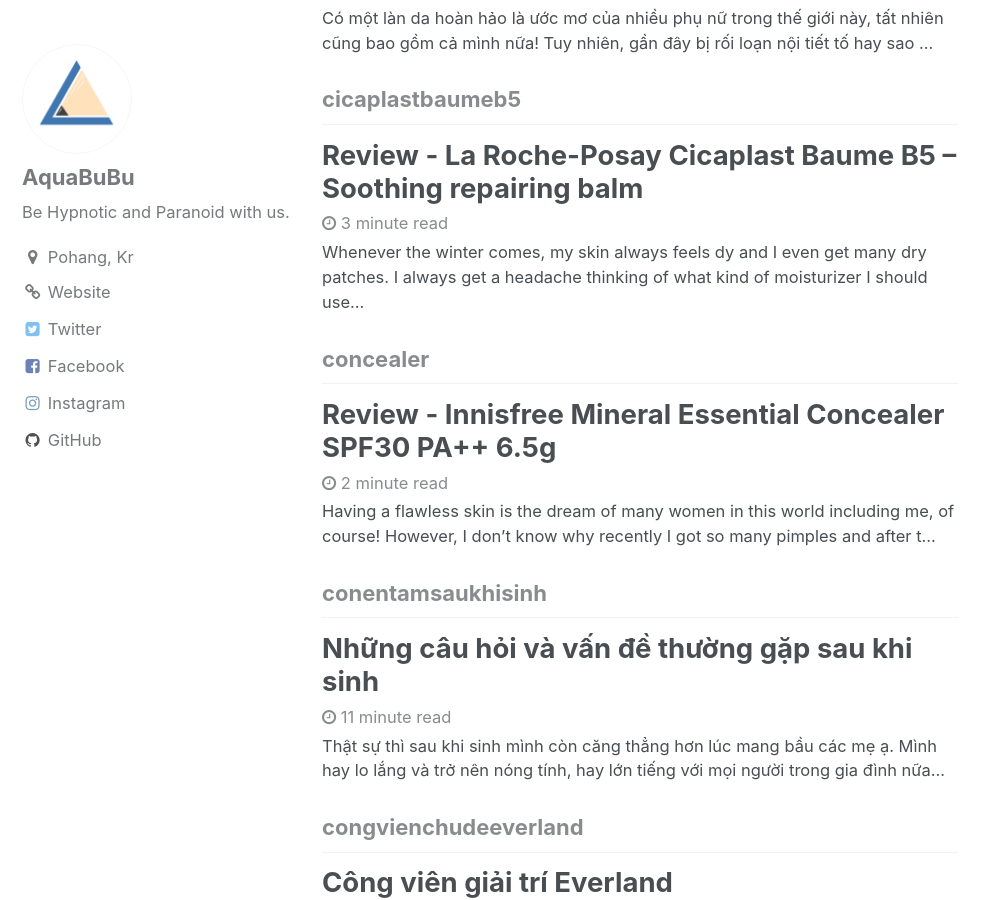
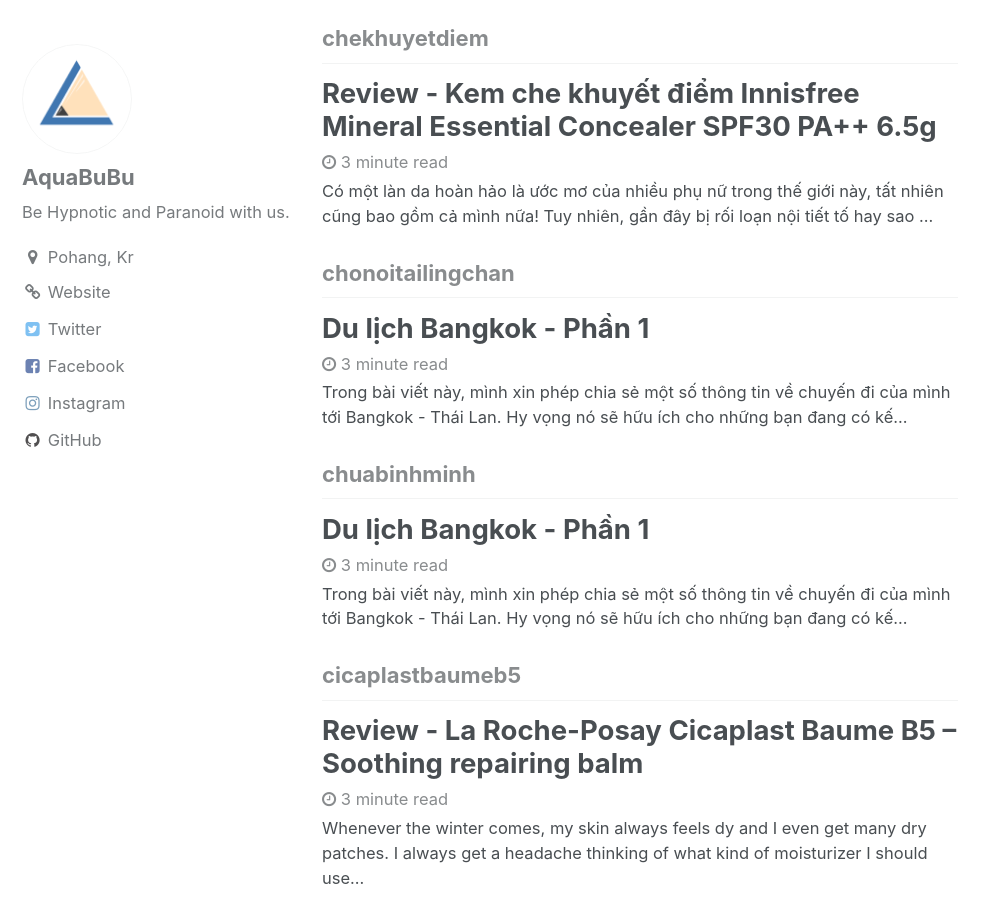
Before and after one commit to aquabubu/home, a Jekyll site: the page built from _pages/tag-archive.html, in a window 1280 px wide and 900 px high, scrolled down 10767 px. Shown: the whole window, without its empty margins (0-998 px from the left). Built offline with Jekyll 4.4.1, drawn with Linux system fonts in a browser that asks for light colours; emoji names are drawn with the system emoji font; some of the changed text lies outside the part shown.

Commit message:
Update sites

```diff
--- /dev/null
+++ b/_posts/2014-09-10-Du-lich-Bangkok-Phan-1.md
@@ -0,0 +1,81 @@
+---
+title: Du lịch Bangkok - Phần 1
+categories: Du lịch Bangkok
+tags:
+- dulichbangkok
+- chonoitailingchan
+- chuabinhminh
+- aquabubu
+header:
+  teaser: assets/images/bg-1.png
+layout: single
+author_profile: true
+read_time: true
+comments: true
+share: true
+related: true
+toc: true
+---
+
+Trong bài viết này, mình xin phép chia sẻ một số thông tin về chuyến đi của mình tới **Bangkok** - Thái Lan. Hy vọng nó sẽ hữu ích cho những bạn đang có kế hoạch đi du lịch ở đó.
+{: style="text-align: justify;"}
+
+## <span style="color:red"> Silom & Patpong </span>
+
+Chợ đêm ở Silom là một trong những nơi mình đã đi. Cũng không có nhiều thứ để xem từ Chuck đến Trung tâm Silom vì vậy mình chỉ lang thang dạo phố thôi. Trên vỉa hè, mọi người bán nhiều thứ lắm, bạn nào muốn mua những chiếc áo phông được in hình độc đáo thì nhất định phả ghé qua đây nhé. Bên cạnh đó, khi đi bộ xung quanh bạn sẽ thấy những bức ảnh khoả thân nam nữ, cả ảnh nóng nam-nữ, nam-nam cũng có. :sweat_smile:
+{: style="text-align: justify;"}
+
+Mình cũng đi đến phố đèn đỏ nổi tiếng nhưng ở đó không được phép quay phim chụp hình. Con đường này khá nhộn nhịp và cả hai bên có nhiều nhà hàng Nhật Bản. Các cô gái trong bộ đồ cosplay đứng mời khách dọc theo hai bên đường. Mình nghe nói rằng phố đèn đỏ nam-nam cũng thú vị nhưng không dám đi. :grin:
+{: style="text-align: justify;"}
+
+## <span style="color:deepskyblue"> Central Pier - Chao Phraya Express Boat </span>
+
+Bến Central Pier cung cấp một loại phương tiện giao thông trên sông gọi là Chao Phraya Tourist Boat, nơi có nhiều tàu chất lượng cao với nhiều màu sắc đi từ bến tàu này đến bến tàu khác mà không phải mua thêm vé và cũng không sợ bị lạc nhé. Mặc dù các bến tàu không lớn, nhưng họ có bảng hiệu bằng tiếng Anh và thậm chí có cả một hướng dẫn viên nói tiếng Anh.
+{: style="text-align: justify;"}
+
+<figure style="width: 650px" class="align-center">
+  <img src="{{ site.url }}{{ site.baseurl }}/assets/images/bangkok-1.png" alt="">
+  <figcaption style="font-size: 17px" align="center"> <span style="color:deepskyblue"> Cảnh quan hai bên bờ nhìn từ thuyền </span> </figcaption>
+</figure>
+
+Nếu bạn đến Bangkok du lịch, đừng bỏ lỡ chuyến tàu trên sông này nhé. Bạn có thể nhìn thấy Bangkok từ một góc độ hoàn toàn mới đấy! Bạn cũng có thể ghé thăm nhiều điểm tham quan như chùa Bình Minh (Wat Arun) và bức tượng Đức Phật nổi tiếng ở Wat Pho. Nhưng tôi đã quyết định đến Chợ nổi Taling Chan nổi tiếng trước tiên.
+{: style="text-align: justify;"}
+
+## <span style="color:green"> Chợ nổi Taling Chan </span>
+
+Khi tàu đến trạm, mình đi taxi đến Chợ nổi Taling Chan, cách trung tâm 20km nhưng giá vé taxi khá rẻ. Bạn có thể dành cả nửa ngày ở khu chợ này đấy, có rất nhiều đồ đa dạng, thú vị. Ở đây bạn có thể thưởng thức bữa trưa tuyệt vời cùng với người dân địa phương, hoặc tiếp tục những chuyến đi thuyền quanh những kênh đào lân cận với giá 100 baht (~ $ 3), đi mua sắm và thưởng thức nhiều món ăn ngon. Không thì thử massage chân cũng được đấy các bạn, chỉ có 200 baht thôi (~ $ 6).
+{: style="text-align: justify;"}
+
+Chợ Taling Chan không quá lớn và có rất nhiều người Thái nên những đặc trưng truyền thống vẫn còn, hàng hóa cũng rẻ, và các món ăn rất ngon và đa dạng. Các nhân viên bán hàng rất chu đáo, các gian hàng được trang trí sạch sẽ, đẹp và khá trật tự.
+{: style="text-align: justify;"}
+
+<figure style="width: 650px" class="align-center">
+  <img src="{{ site.url }}{{ site.baseurl }}/assets/images/bangkok-2.png" alt="">
+  <figcaption> </figcaption>
+</figure>
+
+Bánh xèo Thái giòn giòn khá giống như bánh xèo Việt Nam nhưng hương vị hoàn toàn khác nhé. Bánh màu vàng có thêm lớp kem rất ngọt. Trong khi bánh màu cam nhạt có vị ngọt ngọt mặn mặn, ăn ngon và đỡ ngán hơn.
+{: style="text-align: justify;"}
+
+<figure style="width: 650px" class="align-center">
+  <img src="{{ site.url }}{{ site.baseurl }}/assets/images/bangkok-3.png" alt="">
+  <figcaption> </figcaption>
+</figure>
+
+## <span style="color:darkorchid"> Wat Arun – Chùa Bình Minh </span>
+
+Chùa Bình Minh là ngôi chùa lâu đời nhất của Bangkok. Khi vua Thaksin quyết định xây dựng thủ đô mới của mình ở Thonburi, ông đã đến đây vào lúc bình minh. Điều thú vị nhất của chùa Bình Minh chính là cách trang trí của các cổng đền: Chúng được xây bằng gạch và phủ đầy đồ sứ Trung Quốc đầy màu sắc.
+{: style="text-align: justify;"}
+
+<figure style="width: 650px" class="align-center">
+  <img src="{{ site.url }}{{ site.baseurl }}/assets/images/bangkok-4.png" alt="">
+  <figcaption> </figcaption>
+</figure>
+
+Nếu leo hết cầu thang đá trên ban công, bạn có thể nhìn thấy toàn cảnh sông Chao Phraya và Bangkok từ cầu Rama I tới Cung điện hoàng gia và Wat Pho.
+{: style="text-align: justify;"}
+
+Nằm bên cạnh bờ sông, chùa Bình Minh thật sự là một trong những điểm tham quan tuyệt vời của thủ đô Bangkok. Đây là một biểu tượng của ngành du lịch Bangkok với kiến trúc kiểu Thái đặc biệt.
+{: style="text-align: justify;"}
+
+Phần tiếp theo của chuyến du lịch Bangkok mình sẽ viết ở <a href="http://aquabubu.com/travel/A-trip-to-Bangkok-Part-2/" target="_blank">đây </a> nhé.
```
Also changed, not shown: _posts/2014-03-31-Everland-cong-vien-giai-tri-han-quoc.md (+3 -3 lines).
